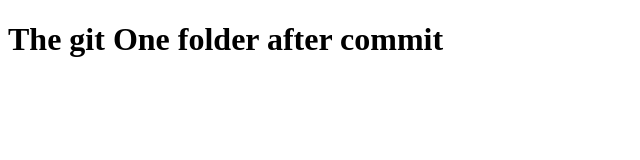
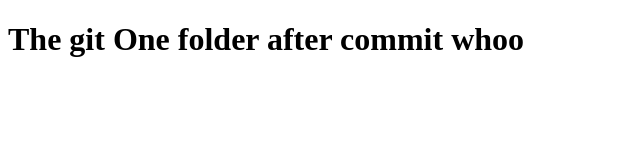
Before and after one commit to Asoume/gitone, a plain HTML site: page index.html in a window 1280 px wide. Shown: the whole page, without its empty margins (0-640 px from the left). Drawn offline with Linux system fonts and the light colour scheme.

Commit message:
h1 changed

```diff
--- a/index.html
+++ b/index.html
@@ -3,6 +3,6 @@
 <head>
 </head>
 <body>
-  <h1>The git One folder after commit</h1>
+  <h1>The git One folder after commit whoo</h1>
 </body>
 </html>
```
